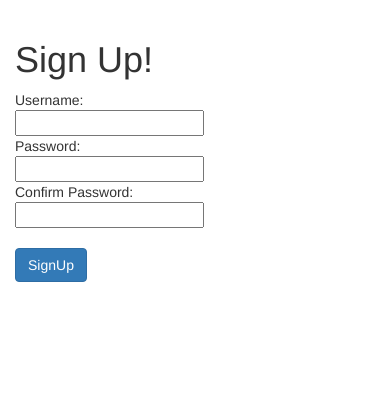
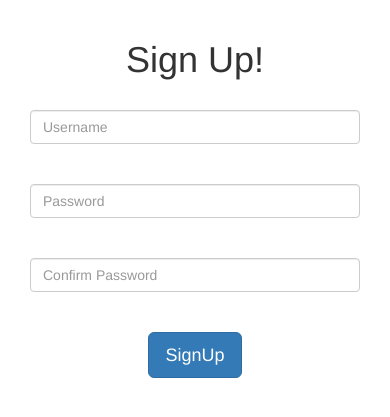
Before and after one commit to OwenKane/FinalYearProject, a Django app: page /accounts/signup/ in a window 390 px wide. Shown: the part 52-469 px from the top of the page. Run offline with Django 3.2, Linux system fonts and the light colour scheme; some libraries are stand-ins or nearby versions.

Commit message:
Added more CSS and bootstrapping

```diff
--- a/SecureDoc/accounts/templates/accounts/signup.html
+++ b/SecureDoc/accounts/templates/accounts/signup.html
@@ -11,6 +11,12 @@
 
     {% block content %}
 
+
+
+
+    <div class="container container-table">
+        <div class="row vertical-center-row">
+            <div class="text-center col-md-4 col-md-offset-4" >
                 <h1>Sign Up!</h1>
 
                 {%if error %}
@@ -21,23 +27,27 @@
 
                 <form method="post" action="{% url 'accounts:signup' %}">
                     {% csrf_token %}
-        Username:
+
                     <br />
-        <input type="text" name="username" />
+                    <input type="text" name="username" placeholder="Username" class="form-control"/>
                     <br />
 
-        Password:
                     <br />
-        <input type="password" name="password1" />
+                    <input type="password" name="password1" placeholder="Password" class="form-control"/>
                     <br />
 
-        Confirm Password:
                     <br />
-        <input type="password" name="password2" />
+                    <input type="password" name="password2" placeholder="Confirm Password" class="form-control"/>
                     <br /><br/>
 
-        <input input class="btn btn-primary" type="submit" value="SignUp">
+                    <input input class="btn btn-primary  btn-lg btn-full" type="submit" value="SignUp" >
                 </form>
+            </div>
+        </div>
+    </div>
+
+
+
 
     {% endblock %}
 
--- a/SecureDoc/posts/templates/posts/post_detail.html
+++ b/SecureDoc/posts/templates/posts/post_detail.html
@@ -3,6 +3,7 @@
 <head>
     <script type='text/javascript' src="/static/js/doc.js"></script>
     <link rel="stylesheet" type="text/css" href="/static/css/doc.css">
+     <link rel="stylesheet" type="text/css" href="/static/css/post_detail.css">
     <meta charset="UTF-8">
     <title>Post Detail</title>
 </head>
@@ -20,10 +21,8 @@
             <input type="hidden" name="post_id" value={{post.id}} >
 
 
-            Tile:
+            <h3><input id="title" type="text" name="title" value="{{post.title}}"></h3>
             <br />
-            <input type="text" name="title" value="{{post.title}}">
-            <br /><br />
 
 
             {% load wysiwyg %}
--- /dev/null
+++ b/SecureDoc/static/css/post_detail.css
@@ -0,0 +1,3 @@
+#title{
+    outline: none;
+}
```
Also changed, not shown: SecureDoc/accounts/templates/accounts/login.html (+10 -5 lines), SecureDoc/posts/templates/posts/view.html (+3 -9 lines), SecureDoc/static/css/login.css (added). Lines whose indentation alone changed are shown as unchanged.
